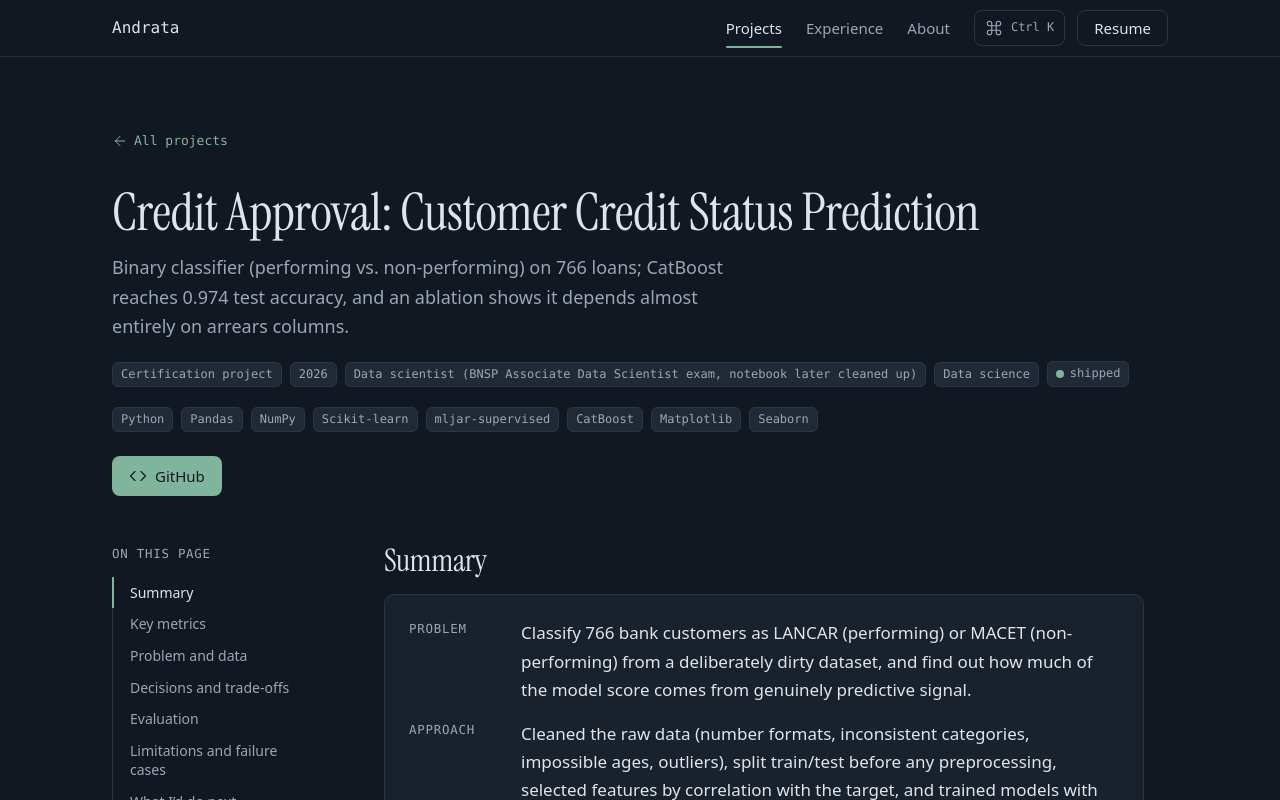
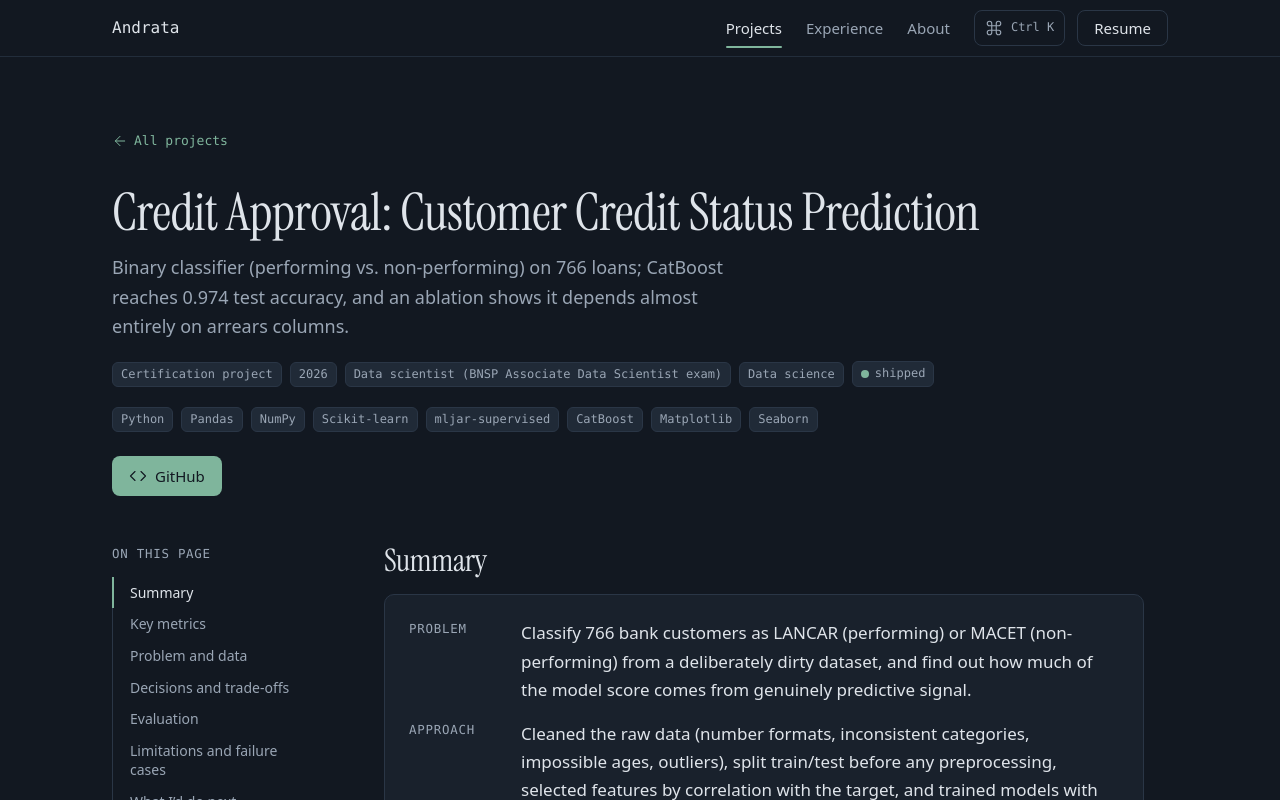
Before and after one commit to MAndrataZ/Andrata-portofolio, a React (Vite) app: page /#/projects/credit-approval-bnsp in a window 1280 px wide. Shown: the top 800 px of the page. Built offline with nearby package versions, Linux system fonts and the light colour scheme.

Commit message:
Add credit approval project

```diff
--- a/src/data/projects.js
+++ b/src/data/projects.js
@@ -263,7 +263,7 @@ export const projects = [
     status: 'shipped',
     featured: true,
     featuredRank: 3,
-    role: 'Data scientist (BNSP Associate Data Scientist exam, notebook later cleaned up)',
+    role: 'Data scientist (BNSP Associate Data Scientist exam)',
     stack: ['Python', 'Pandas', 'NumPy', 'Scikit-learn', 'mljar-supervised', 'CatBoost', 'Matplotlib', 'Seaborn'],
     metrics: [
       { label: 'Test accuracy', value: '0.974' },
```
